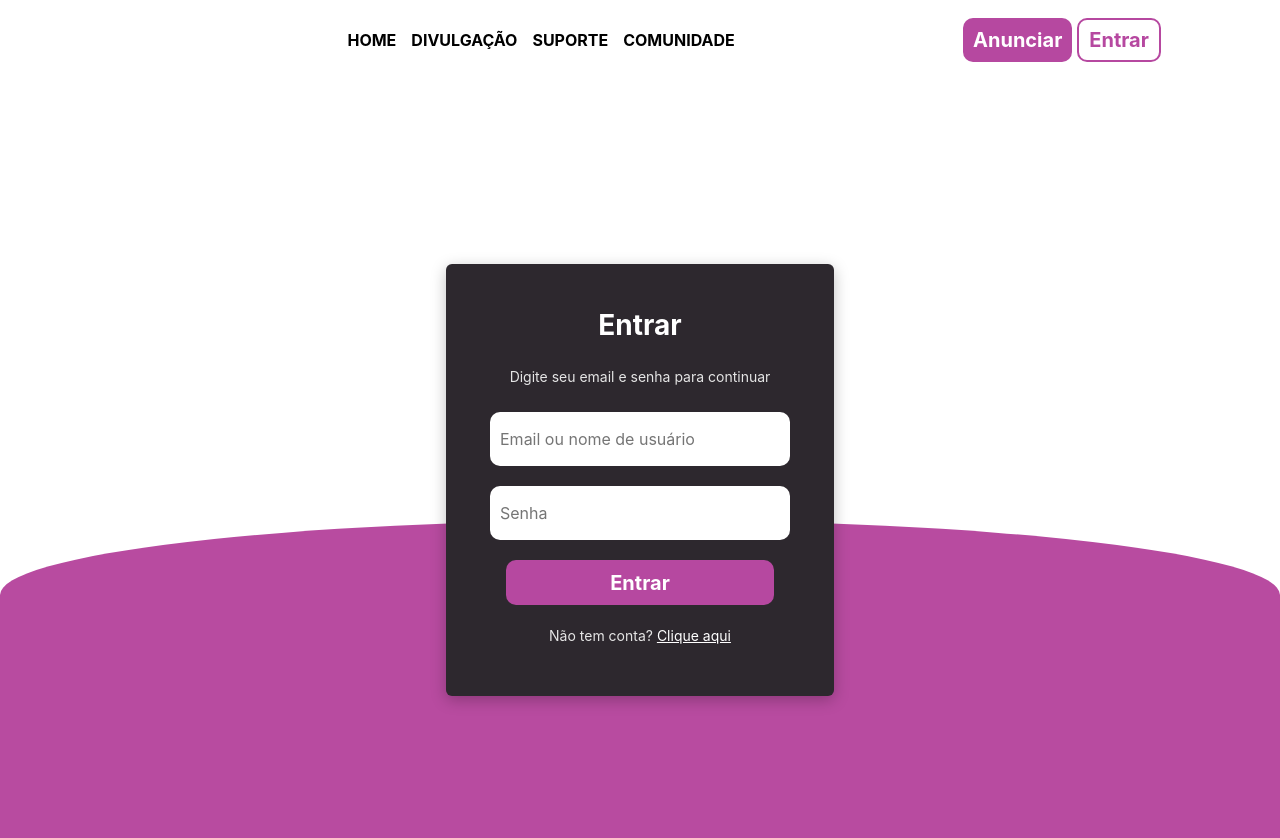
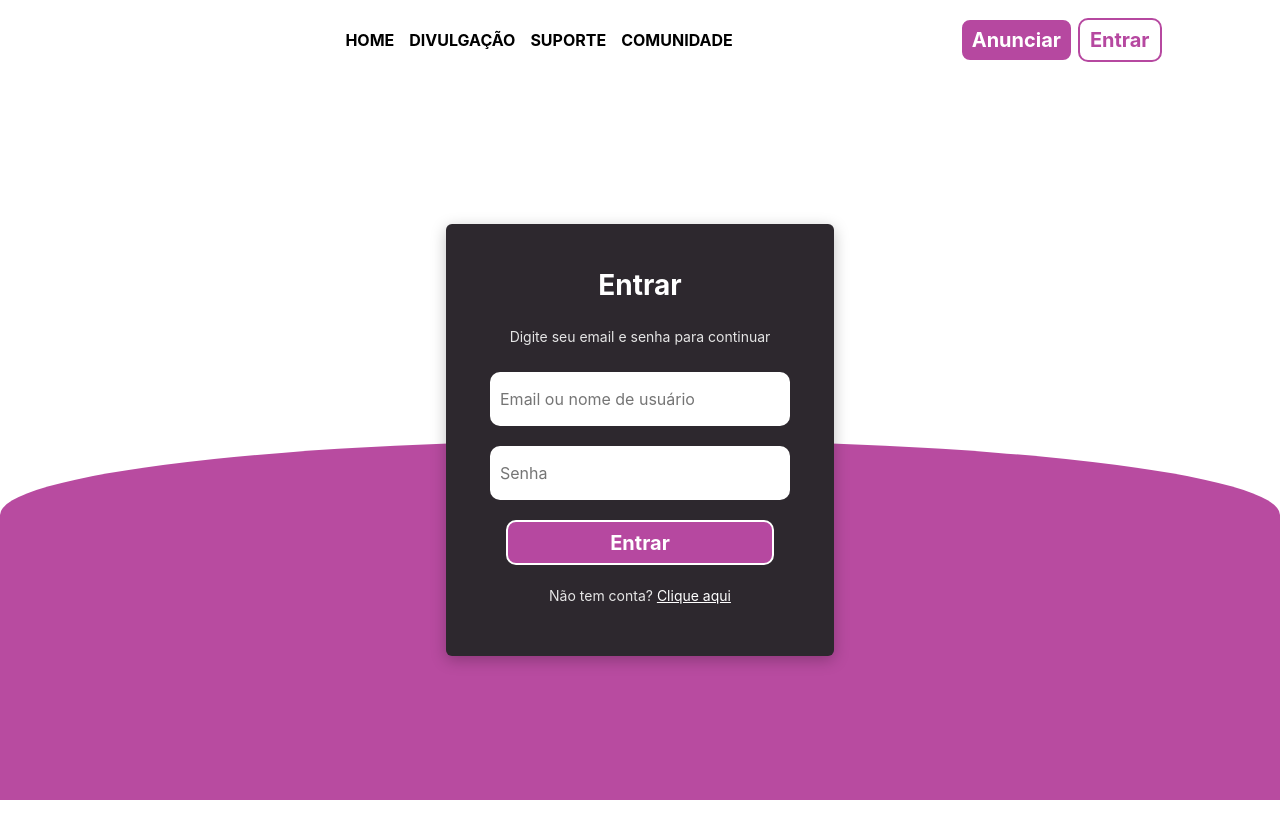
Before and after one commit to LucasFSouza552/frontend-web-pet, a React (Vite) app: page /login in a window 1280 px wide. Shown: the top 838 px of the page. After the commit the page ends 800 px from the top, so only its background shows below. Built offline with nearby package versions, Linux system fonts and the light colour scheme.

Commit message:
feat: Fix login page, PostPictureContainer component styling and layout issues, and update dependencies

```diff
--- a/src/features/auth/AuthContext.tsx
+++ b/src/features/auth/AuthContext.tsx
@@ -47,14 +47,16 @@ export const AuthProvider = ({ children }: { children: ReactNode }) => {
     const login = async (email: string, password: string) => {
         try {
             const fetchToken = await authenticateUser(email, password);
-            if (fetchToken) {
-                setToken(fetchToken);
+            if (!fetchToken) {
+                throw Error("Falha ao realizar login");
             }
+            setToken(fetchToken);
 
             const fetchAccount = await tokenValidate();
-            if (fetchAccount) {
-                setAccount(fetchAccount);
+            if (!fetchAccount) {
+                throw Error("Falha ao validar token");
             }
+            setAccount(fetchAccount);
         } catch (error) {
             throw error;
         }
--- a/src/features/auth/components/AuthForm.tsx
+++ b/src/features/auth/components/AuthForm.tsx
@@ -11,9 +11,9 @@ export default function AuthForm() {
   const { credentials, error, handleChange, handleLogin } = useLoginController();
 
   return (
-    <Section>
+    <Section height="100dvh-80px">
+      <OndaBackground />
       <Wrapper>
-        <OndaBackground />
         <FormContainer onSubmit={handleLogin}>
           <h2>Entrar</h2>
           <p>Digite seu email e senha para continuar</p>
@@ -55,12 +55,13 @@ export default function AuthForm() {
 
 const Wrapper = styled.div`
   width: 100%;
-  height: 100vh;
+  height: calc(100dvh - 80px);
   background-color: #ffffff;
   display: flex;
+  flex-direction: column;
+  gap: 15px;
   justify-content: center;
   align-items: center;
-  position: relative;
 `;
 
 const OndaBackground = styled.div`
@@ -71,7 +72,6 @@ const OndaBackground = styled.div`
   background-color: #b84ba0;
   border-top-left-radius: 60% 25%;
   border-top-right-radius: 60% 25%;
-  z-index: 1;
 `;
 
 const FormContainer = styled.form`
@@ -82,6 +82,7 @@ const FormContainer = styled.form`
   border-radius: 6px;
   padding: 40px 60px;
   display: flex;
+  justify-content: center;
   flex-direction: column;
   align-items: center;
   gap: 15px;
--- a/src/features/auth/controllers/useLoginController.tsx
+++ b/src/features/auth/controllers/useLoginController.tsx
@@ -8,6 +8,7 @@ export default function useLoginController() {
         email: "",
         password: ""
     });
+
     const [error, setError] = useState("");
 
     const handleChange = (key: string, value: string) => {
@@ -19,7 +20,7 @@ export default function useLoginController() {
     async function handleLogin(e: React.FormEvent) {
         e.preventDefault();
         try {
-            login(credentials.email, credentials.password);
+            await login(credentials.email, credentials.password);
 
             setError("");
             navigate("/dashboard");
--- a/src/features/home/components/FooterSection.tsx
+++ b/src/features/home/components/FooterSection.tsx
@@ -1,5 +1,6 @@
 import styled from "styled-components";
 import Section from "../../../shared/styles/SectionStyle";
+import { PrimaryButton } from "../../../shared/components/PrimaryButton";
 
 export default function DuvidasSection() {
   return (
@@ -12,7 +13,10 @@ export default function DuvidasSection() {
             Nossa equipe está pronta para esclarecer qualquer dúvida sobre adoções, doações ou uso da plataforma.
             Entre em contato e teremos prazer em orientar você em cada passo.
           </Description>
-          <Button>TIRAR DÚVIDAS</Button>
+          <PrimaryButton text="TIRAR DÚVIDAS" filled={false} width="200px" height="50px"  />
+          <Button>
+            TIRAR DÚVIDAS
+          </Button>
         </ContentQuestions>
         <FooterCurve>
           <FooterColumn>
--- a/src/features/post/components/postComponent.tsx
+++ b/src/features/post/components/postComponent.tsx
@@ -7,7 +7,18 @@ interface PostCardProps {
     onLike?: (postId: string) => void;
 }
 
+const PostPictureContainer = ({ images }: { images: string[] }) => {
+    if (!images || images.length === 0) return null;
+    return (
+        <PictureContainer>
+            {images.map((image) => <PostPicture>{image}</PostPicture>)}
+        </PictureContainer>
+    )
+}
+
 const PostCard: React.FC<PostCardProps> = ({ post }) => {
+
+    if (!post || !post.account) return null;
 
     return (
         <PostContainer>
@@ -15,7 +26,6 @@ const PostCard: React.FC<PostCardProps> = ({ post }) => {
             <PostHeader>
                 <ProfileAvatar avatar={post.account.avatar || ""} alt={post.account.name} />
                 {/* Imagem do usuário */}
-                <ProfileAvatar avatar={post.account.avatar} alt="" />
                 <span>{post.account.name || "Unknown"}</span>
                 {/* Nome do usuário */}
                 {/* Data do post */}
@@ -24,10 +34,7 @@ const PostCard: React.FC<PostCardProps> = ({ post }) => {
                 {/* Titulo do post */}
                 <div>{post.title}</div>
             </div>
-            <PictureContainer>
-                {/* Imagem do post */}
-                {post.images?.map((image) => <PostPicture>{image}</PostPicture>)}
-            </PictureContainer>
+            <PostPictureContainer images={post.images || []} />
             <div>
                 <div>
                     {/* Likes */}
--- a/src/features/profile/components/ProfileCard.tsx
+++ b/src/features/profile/components/ProfileCard.tsx
@@ -11,6 +11,7 @@ import styled from "styled-components";
 export default function ProfileCard() {
 
     const { account } = useContext(AuthContext);
+
     return (
         <ProfileContainer>
             {<ProfileAvatar avatar={account?.avatar || avatarDefault} alt="avatar" width={150} />}
--- a/src/features/profile/pages/ProfilePage.tsx
+++ b/src/features/profile/pages/ProfilePage.tsx
@@ -45,8 +45,8 @@ export default function ProfileSection() {
 
                 {account && <ProfileCard />}
 
-                {/* <PostContainer> */}
-                {/* {<h2>Posts</h2>}
+                <PostContainer>
+                    {<h2>Posts</h2>}
 
                     {!loadingPosts && posts.length > 0 ? posts?.map((post: any, index: number) => {
                         if (index === posts.length - 1) {
@@ -54,8 +54,8 @@ export default function ProfileSection() {
                         }
                         return <PostComponent key={post.id} post={post} />;
                     }) :
-                        <DotLottieReact src={animationFile} autoplay loop style={{ width: "500px" }} />} */}
-                {/* </PostContainer> */}
+                        <DotLottieReact src={animationFile} autoplay loop style={{ width: "500px" }} />}
+                </PostContainer>
             </SectionContent >
         </ProfileContainer>
     );
--- a/src/shared/api/postApi.ts
+++ b/src/shared/api/postApi.ts
@@ -13,7 +13,7 @@ interface PostQuery {
 export async function getPosts(query: PostQuery = {}): Promise<Post[]> {
     try {
         const queryString = buildQuery(query);
-        const response = await api.get(`/post/posts/full${queryString}`);
+        const response = await api.get(`/post/posts/with-author${queryString}`);
         return response.data;
     } catch (error) {
         throw error;
--- a/src/shared/components/ErrorContainer.tsx
+++ b/src/shared/components/ErrorContainer.tsx
@@ -10,6 +10,7 @@ export default function ErrorContainer({ message }: { message: string }) {
     </ErrorCard>
   );
 }
+
 
 export const ErrorCard = styled.div`
   font-family: system-ui, -apple-system, BlinkMacSystemFont, "Segoe UI", Roboto,
@@ -25,6 +26,7 @@ export const ErrorCard = styled.div`
   border: 1px solid #ef665b;
   box-shadow: 0px 0px 5px -3px #111;
   gap: 5px;
+  z-index: 99999;
 `;
 
 export const ErrorMessage = styled.span`
--- a/src/shared/components/PrimaryButton.tsx
+++ b/src/shared/components/PrimaryButton.tsx
@@ -1,7 +1,7 @@
 import styled from "styled-components"
 import { useNavigate } from "react-router-dom";
 
-export const PrimaryButton = ({ text, type = "button", to, filled = true, width, height, onClick }: { text: string, type: "button" | "submit" | "reset", to?: string, filled: boolean, width?: string, height?: string, onClick?: () => void }) => {
+export const PrimaryButton = ({ text, type = "button", to, filled = true, width, height, onClick }: { text: string, type?: "button" | "submit" | "reset", to?: string, filled: boolean, width?: string, height?: string, onClick?: () => void }) => {
 
     const navigate = useNavigate();
 
@@ -17,9 +17,9 @@ export const PrimaryButton = ({ text, type = "button", to, filled = true, width,
 }
 
 const Button = styled.input<{ $filled: boolean }>`
-    background-color:${({ theme, $filled }) => $filled ? theme.colors.primary : "#FFF"};
+    background-color:${({ theme, $filled }) => $filled ? theme.colors.primary : "transparent"};
     border: ${({ $filled, theme }) =>
-        $filled ? "none" : `2px solid ${theme.colors.primary}`};
+        $filled ? `2px solid #FFF` : `2px solid ${theme.colors.primary}`};
     border-radius: 10px;
     width: ${({ width }) => width};
     height: ${({ height }) => height};
@@ -27,7 +27,14 @@ const Button = styled.input<{ $filled: boolean }>`
     font-size: 20px;
     padding: 5px 10px;
     font-weight: bolder;
-    color: ${({ $filled, theme }) =>
-        $filled ? "#FFF" : theme.colors.primary};
+
+  transition: all 0.3s;
+    color: ${({ $filled, theme }) => $filled ? "#FFF" : theme.colors.primary};
     cursor: pointer;
+
+    &:hover {
+        background-color: ${({ $filled, theme }) => $filled ? "none" : theme.colors.primary};
+        border: ${({ $filled, theme }) => !$filled ? "2px solid transparent" : `2px solid ${theme.colors.primary}`};
+        color: ${({ $filled }) => $filled ? "#FFF" : "#FFF"};
+    }
 `;
--- a/src/shared/styles/Theme.tsx
+++ b/src/shared/styles/Theme.tsx
@@ -1,11 +1,15 @@
 import type { DefaultTheme } from "styled-components";
+
 
 const lightTheme: DefaultTheme = {
   colors: {
     bg: "#fff",
     text: "#000",
-    primary: "#B648A0",
-    secondary: "#363135"
+    primary: "#B648A0", // Rosa/Violeta
+    secondary: "#363135", //  Cinza
+    tertiary: "#61475C",
+    quarternary: "#332630"
+
   },
 };
 
@@ -14,7 +18,9 @@ const darkTheme: DefaultTheme = {
     bg: "#121212",
     text: "#ffffff",
     primary: "#B648A0",
-    secondary: "#E3D9E8"
+    secondary: "#E3D9E8",
+    tertiary: "#61475C",
+    quarternary: "#332630"
   },
 };
 
--- a/src/shared/styles/styled.d.ts
+++ b/src/shared/styles/styled.d.ts
@@ -7,6 +7,8 @@ declare module "styled-components" {
       text: string;
       primary: string;
       secondary?: string;
+      tertiary: string;
+      quarternary: string;
       danger?: string;
       success?: string;
       warning?: string;
```
Lines whose indentation alone changed are shown as unchanged.
